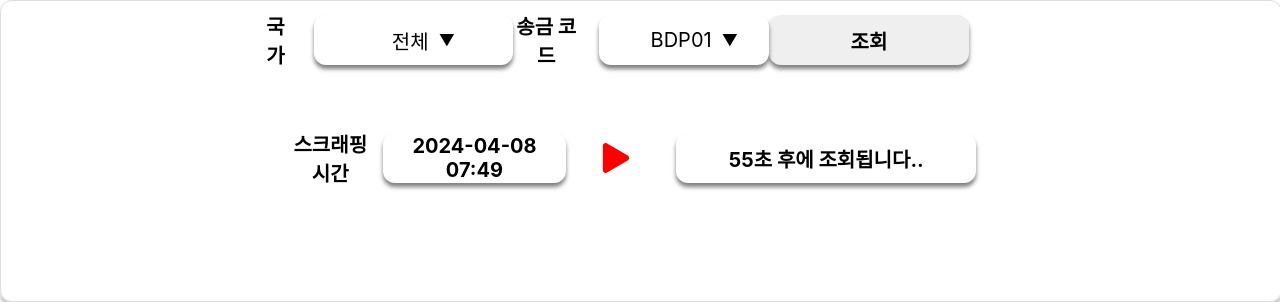
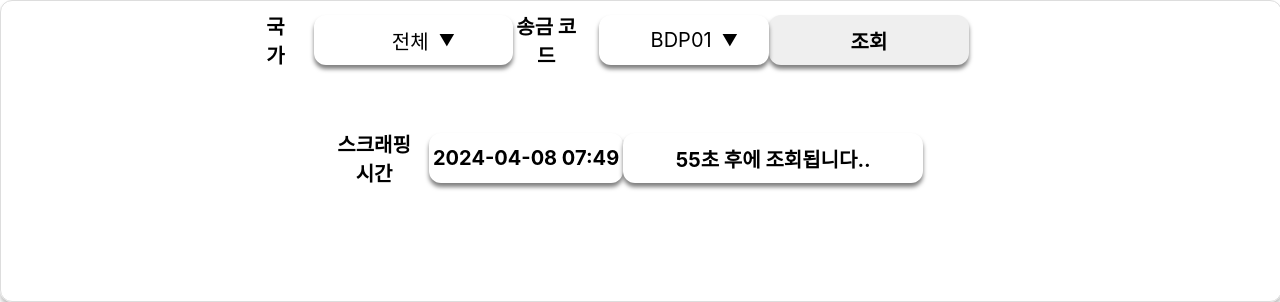
Before and after one commit to ohofront/gme_scrapping_frontend, a React (Create React App) app: page / in a window 1280 px wide. Shown: the part 115-417 px from the top of the page. Built offline with nearby package versions, Linux system fonts and the light colour scheme; no server answers.

Commit message:
Timer 재생버튼 삭제

```diff
--- a/src/component/Timer.tsx
+++ b/src/component/Timer.tsx
@@ -55,7 +55,7 @@ const Timer = ({ count }: TimerProps) => {
 
   return (
     <TimerWrapper>
-      {!isRunning && !isStop && (
+      {/* {!isRunning && !isStop && (
         <FaPlay
           onClick={startHandler}
           color="red"
@@ -75,7 +75,7 @@ const Timer = ({ count }: TimerProps) => {
           color="red"
           style={{ cursor: "pointer", width: 100, height: 30 }}
         />
-      )}
+      )} */}
       {/* <img src={playIcon} alt="play_icon" style={{ height: 30 }} /> */}
       <TimerTitle>{count}초 후에 조회됩니다..</TimerTitle>
     </TimerWrapper>
```
